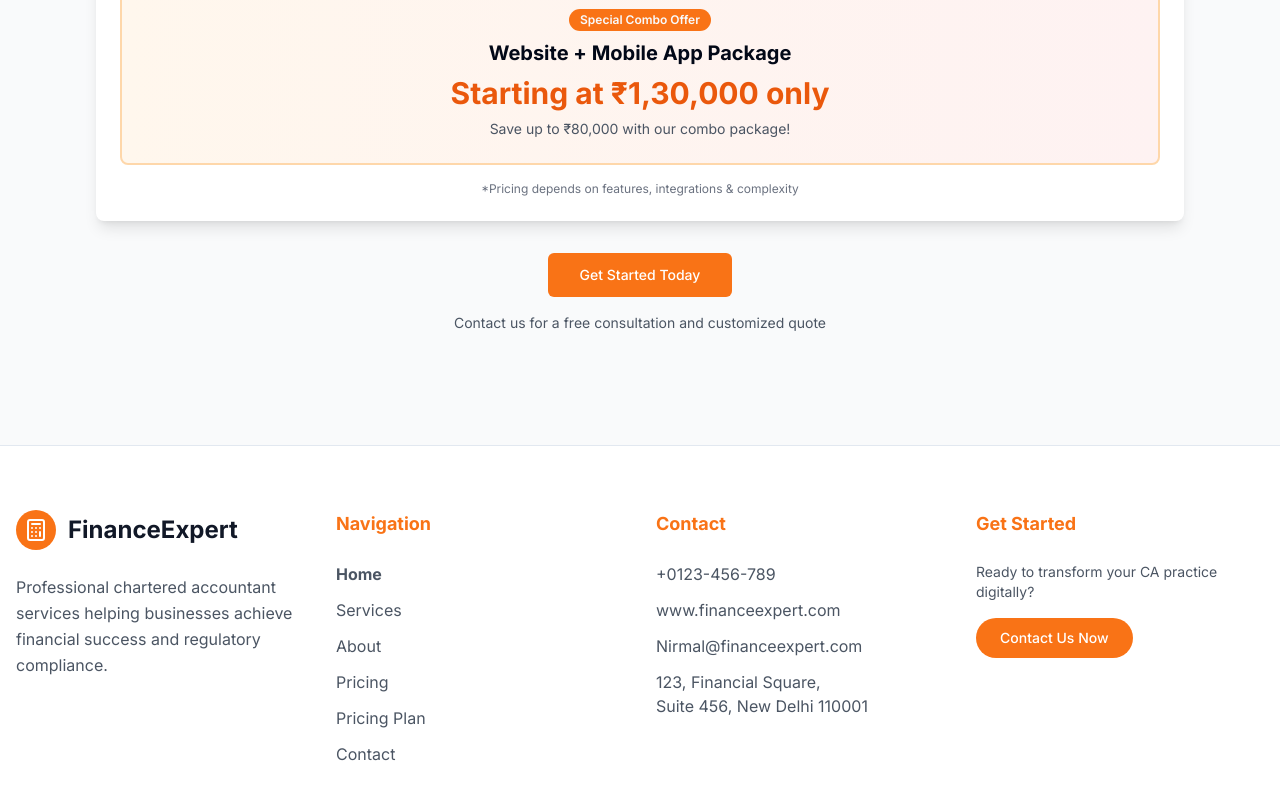
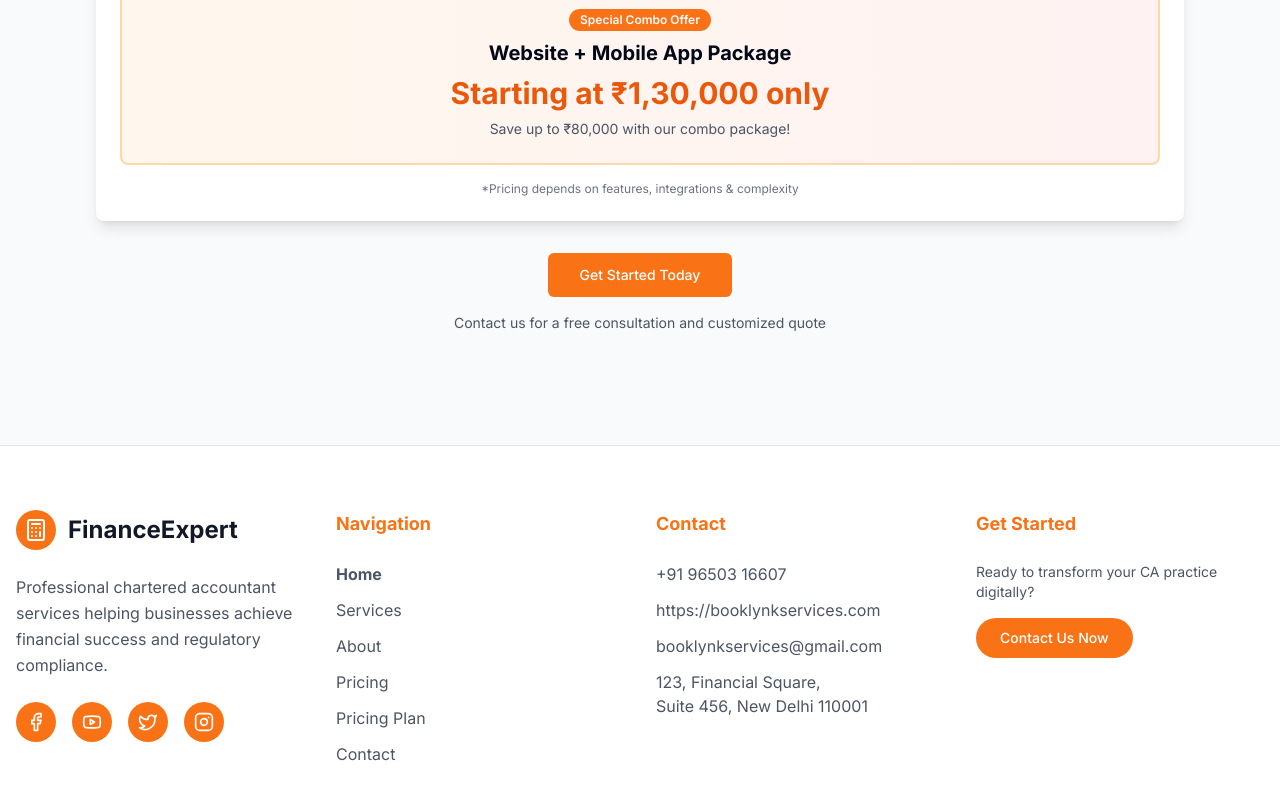
Before and after one commit to Abanti2000/chartered-accountant-website, a Next.js app: page /pricing-plan in a window 1280 px wide. Shown: the part 1446-2246 px from the top of the page. Built offline with nearby package versions, Linux system fonts and the light colour scheme.

Commit message:
Social link added in footer section

```diff
--- a/app/page.tsx
+++ b/app/page.tsx
@@ -447,11 +447,12 @@ const [menuOpen, setMenuOpen] = useState(false);
               <div className="flex items-center space-x-6">
                 <div className="flex items-center space-x-2">
                   <Phone className="h-5 w-5 text-orange-500" />
-                  <span className="text-gray-700">(555) 123-4567</span>
+                  <span className="text-gray-700">+91 96503 16607</span>
                 </div>
                 <div className="flex items-center space-x-2">
                   <Mail className="h-5 w-5 text-orange-500" />
-                  <span className="text-gray-700">Nirmal@financeexpert.com</span>
+                  <span className="text-gray-700">booklynkservices@gmail.com
+</span>
                 </div>
               </div>
             </div>
@@ -805,8 +806,8 @@ const [menuOpen, setMenuOpen] = useState(false);
                 </p>
                 <h3 className="text-2xl font-bold text-orange-500 mb-6">Contact</h3>
                 <div className="space-y-4 mb-8">
-                  <div>Phone : +1 (555) 123-4567</div>
-                  <div>Email : Nirmal@financeexpert.com</div>
+                  <div>Phone :+91 96503 16607</div>
+                  <div>Email : booklynkservices@gmail.com</div>
                 </div>
                 <h3 className="text-2xl font-bold text-orange-500 mb-6">Time</h3>
                 <div className="space-y-2 text-gray-300">
@@ -1054,7 +1055,7 @@ const [menuOpen, setMenuOpen] = useState(false);
             <div className="mt-6">
               <div className="text-orange-500 text-sm mb-2">Your Success, My Priority</div>
               <div className="text-2xl font-bold text-gray-900">Available 24/7</div>
-              <div className="text-gray-600">(555) 123-4567</div>
+              <div className="text-gray-600">+91 96503 16607</div>
             </div>
           </div>
         </div>
@@ -1095,23 +1096,45 @@ const [menuOpen, setMenuOpen] = useState(false);
                 Professional chartered accountant services helping businesses achieve financial success and regulatory
                 compliance.
               </p>
-              <div className="flex space-x-4">
-                <div className="w-10 h-10 bg-orange-500 rounded-full flex items-center justify-center hover:bg-orange-600 transition-colors cursor-pointer">
-                  <Facebook className="h-5 w-5 text-white" />
-                </div>
-                <div className="w-10 h-10 bg-orange-500 rounded-full flex items-center justify-center hover:bg-orange-600 transition-colors cursor-pointer">
-                  <Youtube className="h-5 w-5 text-white" />
-                </div>
-                <div className="w-10 h-10 bg-orange-500 rounded-full flex items-center justify-center hover:bg-orange-600 transition-colors cursor-pointer">
-                  <Twitter className="h-5 w-5 text-white" />
-                </div>
-                <div className="w-10 h-10 bg-orange-500 rounded-full flex items-center justify-center hover:bg-orange-600 transition-colors cursor-pointer">
-                  <Linkedin className="h-5 w-5 text-white" />
-                </div>
-                <div className="w-10 h-10 bg-orange-500 rounded-full flex items-center justify-center hover:bg-orange-600 transition-colors cursor-pointer">
-                  <Instagram className="h-5 w-5 text-white" />
-                </div>
-              </div>
+
+ <div className="flex space-x-4">
+  <a
+    href="https://www.facebook.com/profile.php?id=61574782382680"
+    target="_blank"
+    rel="noopener noreferrer"
+    className="w-10 h-10 bg-orange-500 rounded-full flex items-center justify-center hover:bg-orange-600 transition-colors cursor-pointer"
+  >
+    <Facebook className="h-5 w-5 text-white" />
+  </a>
+
+  <a
+    href="https://www.youtube.com/@BooklynkServices"
+    target="_blank"
+    rel="noopener noreferrer"
+    className="w-10 h-10 bg-orange-500 rounded-full flex items-center justify-center hover:bg-orange-600 transition-colors cursor-pointer"
+  >
+    <Youtube className="h-5 w-5 text-white" />
+  </a>
+
+  <a
+    href="https://x.com/booklynkservice"
+    target="_blank"
+    rel="noopener noreferrer"
+    className="w-10 h-10 bg-orange-500 rounded-full flex items-center justify-center hover:bg-orange-600 transition-colors cursor-pointer"
+  >
+    <Twitter className="h-5 w-5 text-white" />
+  </a>
+
+  <a
+    href="https://www.instagram.com/book.lynk/"
+    target="_blank"
+    rel="noopener noreferrer"
+    className="w-10 h-10 bg-orange-500 rounded-full flex items-center justify-center hover:bg-orange-600 transition-colors cursor-pointer"
+  >
+    <Instagram className="h-5 w-5 text-white" />
+  </a>
+</div>
+
             </div>
             <div>
               <h3 className="font-bold text-lg mb-6 text-orange-500">Navigation</h3>
@@ -1160,9 +1183,10 @@ const [menuOpen, setMenuOpen] = useState(false);
             <div>
               <h3 className="font-bold text-lg mb-6 text-orange-500">Contact</h3>
               <ul className="space-y-3 text-gray-600">
-                <li>+0123-456-789</li>
-                <li>www.financeexpert.com</li>
-                <li>Nirmal@financeexpert.com</li>
+                <li>+91 96503 16607</li>
+                <li>https://booklynkservices.com</li>
+                <li>booklynkservices@gmail.com
+</li>
                 <li>
                   123, Financial Square,
                   <br />
--- a/app/pricing-plan/page.tsx
+++ b/app/pricing-plan/page.tsx
@@ -14,6 +14,11 @@ import {
   CreditCard,
   BarChart3,
   ArrowLeft,
+  Facebook,
+   Twitter,
+   Instagram,
+   Youtube,
+
 } from "lucide-react"
 import { Button } from "@/components/ui/button"
 import { Card, CardContent, CardHeader, CardTitle } from "@/components/ui/card"
@@ -286,6 +291,51 @@ export default function PricingPlanPage() {
                 Professional chartered accountant services helping businesses achieve financial success and regulatory
                 compliance.
               </p>
+
+
+
+
+
+
+               <div className="flex space-x-4">
+  <a
+    href="https://www.facebook.com/profile.php?id=61574782382680"
+    target="_blank"
+    rel="noopener noreferrer"
+    className="w-10 h-10 bg-orange-500 rounded-full flex items-center justify-center hover:bg-orange-600 transition-colors cursor-pointer"
+  >
+    <Facebook className="h-5 w-5 text-white" />
+  </a>
+
+  <a
+    href="https://www.youtube.com/@BooklynkServices"
+    target="_blank"
+    rel="noopener noreferrer"
+    className="w-10 h-10 bg-orange-500 rounded-full flex items-center justify-center hover:bg-orange-600 transition-colors cursor-pointer"
+  >
+    <Youtube className="h-5 w-5 text-white" />
+  </a>
+
+  <a
+    href="https://x.com/booklynkservice"
+    target="_blank"
+    rel="noopener noreferrer"
+    className="w-10 h-10 bg-orange-500 rounded-full flex items-center justify-center hover:bg-orange-600 transition-colors cursor-pointer"
+  >
+    <Twitter className="h-5 w-5 text-white" />
+  </a>
+
+  <a
+    href="https://www.instagram.com/book.lynk/"
+    target="_blank"
+    rel="noopener noreferrer"
+    className="w-10 h-10 bg-orange-500 rounded-full flex items-center justify-center hover:bg-orange-600 transition-colors cursor-pointer"
+  >
+    <Instagram className="h-5 w-5 text-white" />
+  </a>
+</div>
+
+
             </div>
             <div>
               <h3 className="font-bold text-lg mb-6 text-orange-500">Navigation</h3>
@@ -325,9 +375,9 @@ export default function PricingPlanPage() {
             <div>
               <h3 className="font-bold text-lg mb-6 text-orange-500">Contact</h3>
               <ul className="space-y-3 text-gray-600">
-                <li>+0123-456-789</li>
-                <li>www.financeexpert.com</li>
-                <li>Nirmal@financeexpert.com</li>
+                <li>+91 96503 16607</li>
+                <li>https://booklynkservices.com</li>
+                <li>booklynkservices@gmail.com</li>
                 <li>
                   123, Financial Square,
                   <br />
```
Also changed, not shown: 1 other file (tests, documents, lock files or other folders).
